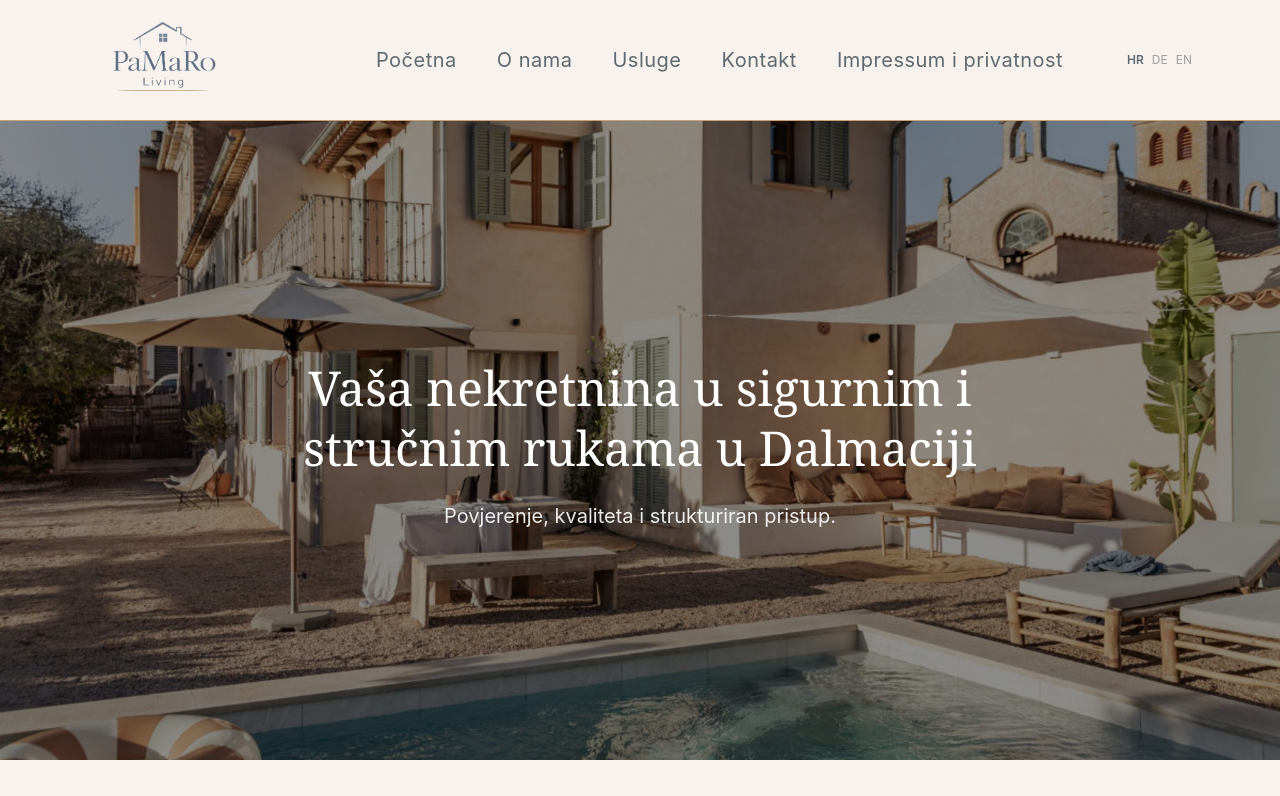
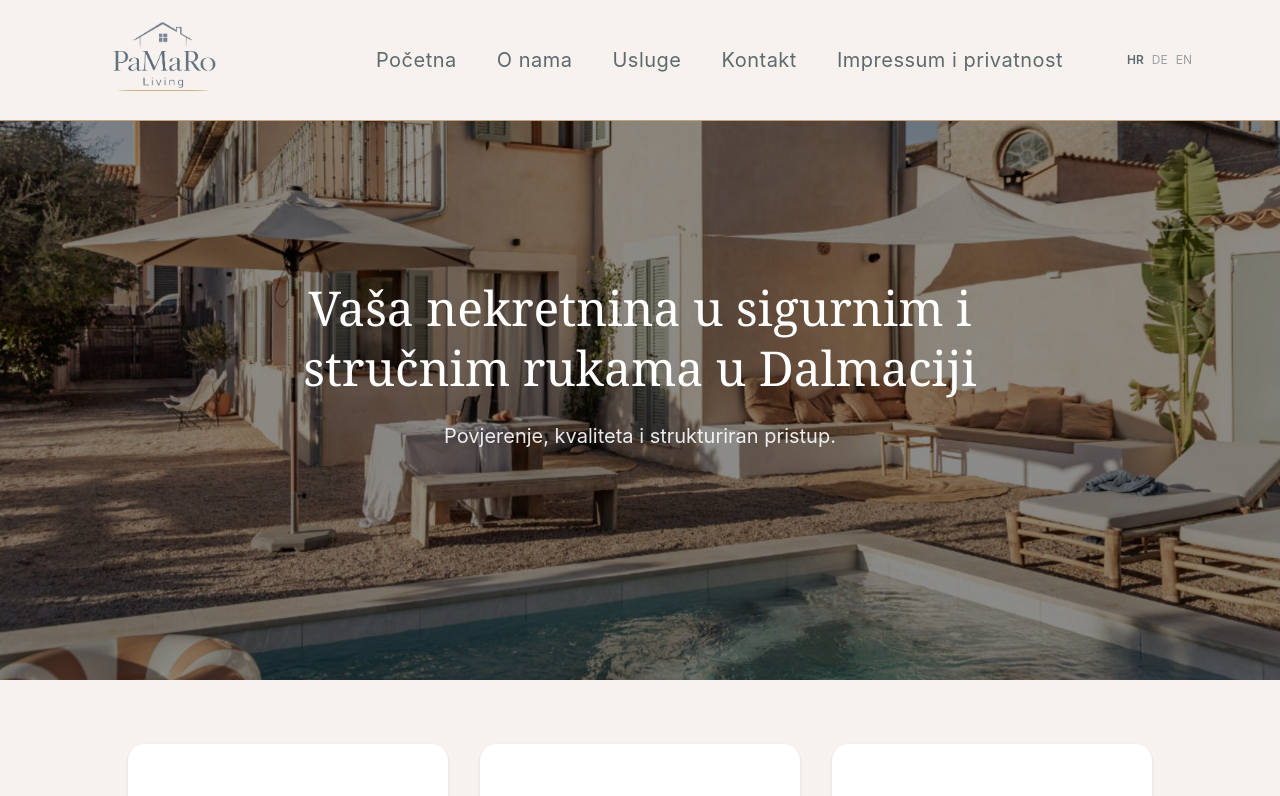
Before and after one commit to paulina44444/PaMaRoLiving, a React (Vite) app: page / in a window 1280 px wide. Shown: the top 796 px of the page. Built offline with nearby package versions, Linux system fonts and the light colour scheme.

Commit message:
fsdfsdds

```diff
--- a/src/App.jsx
+++ b/src/App.jsx
@@ -958,7 +958,7 @@ default: content = <Home lang={lang} setPage={setPage} />;
   return (
     <div className="min-h-screen flex flex-col bg-[#f7f2ed]">
       <Navigation setPage={setPage} lang={lang} setLang={setLang} />
-      <main className="flex-grow pt-20">{content}</main>
+      <main className="flex-grow">{content}</main>
       <FooterBar />
     </div>
   );
```
